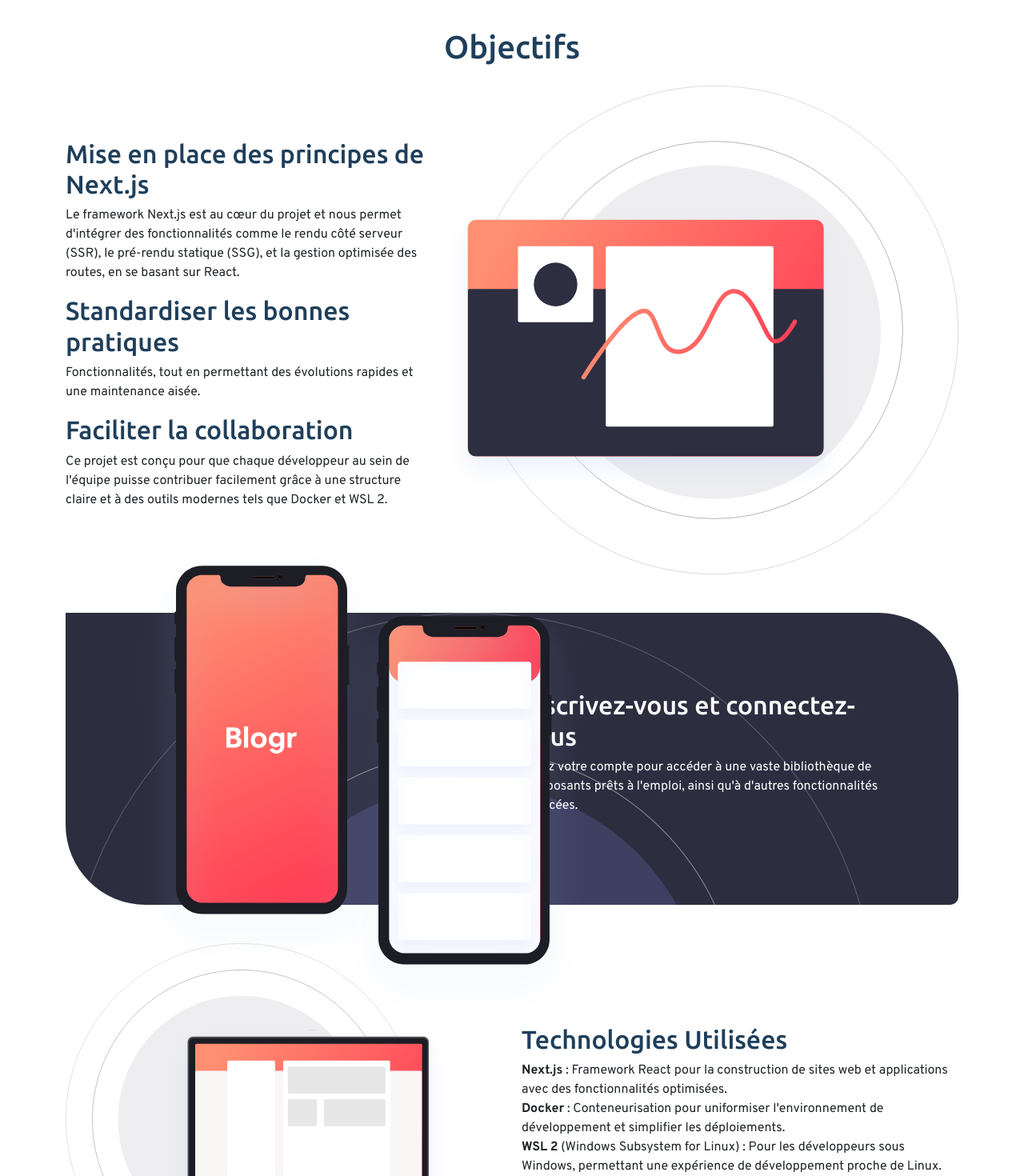
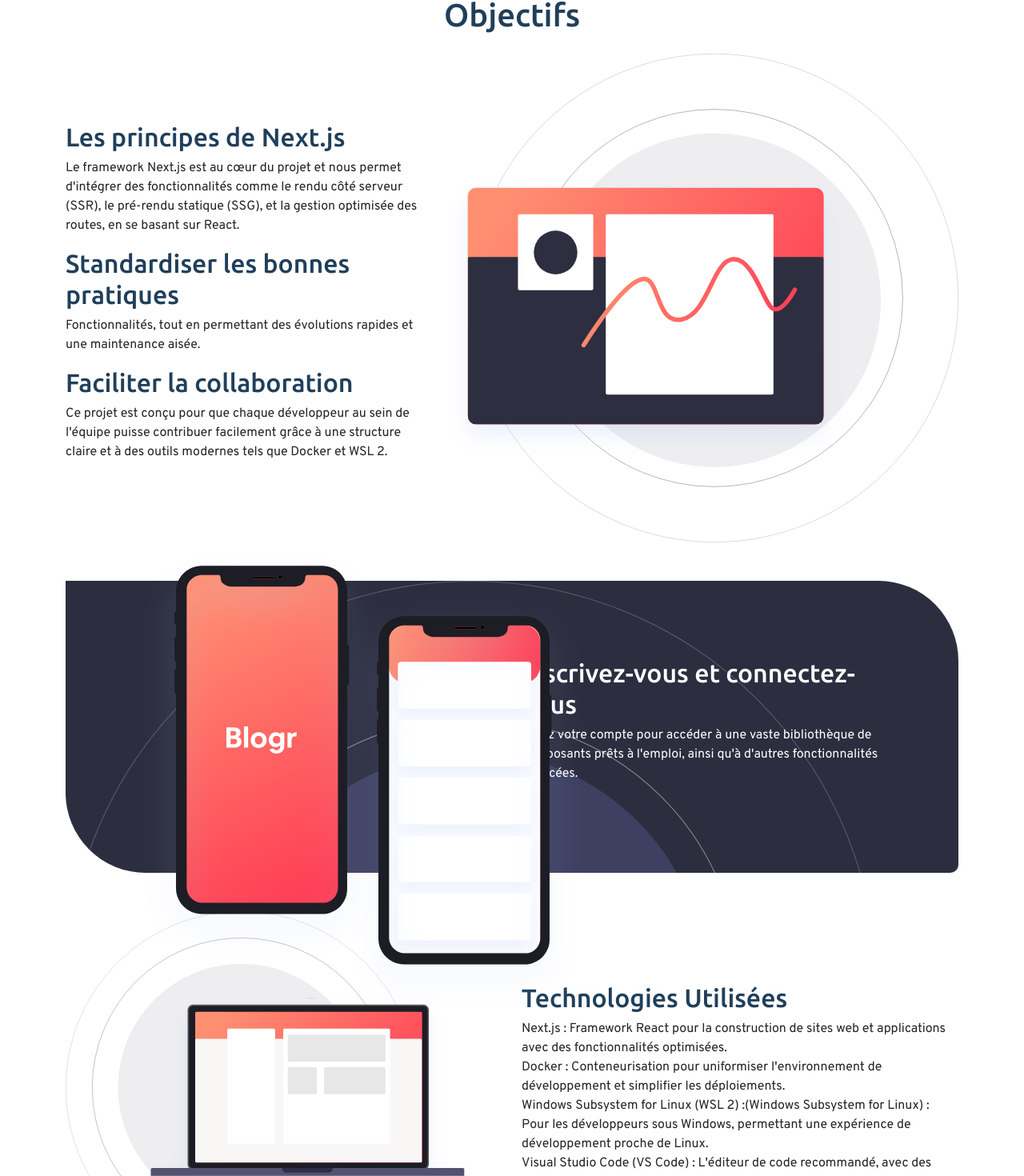
Before and after one commit to ThierryTouinPro/nextjs-starter-kit, a Next.js app in the folder with-docker-compose-app/next-app/: page / in a window 1280 px wide. Shown: the part 529-1999 px from the top of the page at 80% size. Built offline with nearby package versions, Linux system fonts and the light colour scheme; some icons are missing.

Commit message:
ZHA: DPPCP-152 Translate home page

```diff
--- a/with-docker-compose-app/next-app/i18n.js
+++ b/with-docker-compose-app/next-app/i18n.js
@@ -7,8 +7,8 @@
   .use(initReactI18next)
   .init({
     supportedLngs: ['en', 'fr'], // Liste des langues prises en charge
-    fallbackLng: 'en',           // Langue par défaut en cas d'absence de traduction
-    lng: 'en',                   // Langue actuelle (ou définissez-la dynamiquement)
+    fallbackLng: 'fr',           // Langue par défaut en cas d'absence de traduction
+    lng: 'fr',                   // Langue actuelle (ou définissez-la dynamiquement)
     ns: ['common'],              // Namespace par défaut
     defaultNS: 'common',
     interpolation: {
--- a/with-docker-compose-app/next-app/public/locales/en/common.json
+++ b/with-docker-compose-app/next-app/public/locales/en/common.json
@@ -1,4 +1,18 @@
 {
-    "goals": "Objectifs",
-    "description": "This is a description."
-  }
+  "goals": "Goals",
+  "goals-title-1": "Next.js Principles",
+  "goals-texte-1": "The Next.js framework is at the core of the project, allowing us to integrate features like server-side rendering (SSR), static pre-rendering (SSG), and optimized route management, all based on React.",
+  "goals-title-2": "Standardizing Best Practices",
+  "goals-texte-2": "Features that enable rapid development and easy maintenance.",
+  "goals-title-3": "Facilitating Collaboration",
+  "goals-texte-3": "This project is designed to allow every developer on the team to contribute easily through a clear structure and modern tools like Docker and WSL 2.",
+
+  "register-title": "Sign Up and Log In",
+  "register-text": "Create your account to access a large library of ready-to-use components and other advanced features.",
+
+  "technology-title": "Technologies Used",
+  "technology-next": "Next.js: A React framework for building websites and applications with optimized features.",
+  "technology-docker": "Docker: Containerization to standardize the development environment and simplify deployments.",
+  "technology-wsl": "Windows Subsystem for Linux (WSL 2): For Windows developers, providing a development experience close to Linux.",
+  "technology-vscode": "Visual Studio Code (VS Code): The recommended code editor, with extensions to streamline development with Next.js and Docker."
+}
--- a/with-docker-compose-app/next-app/public/locales/fr/common.json
+++ b/with-docker-compose-app/next-app/public/locales/fr/common.json
@@ -1,4 +1,19 @@
 {
     "goals": "Objectifs",
-    "description": "Ceci est une description."
-  }
+    "goals-title-1": "Les principes de Next.js",
+    "goals-texte-1": "Le framework Next.js est au cœur du projet et nous permet d'intégrer des fonctionnalités comme le rendu côté serveur (SSR), le pré-rendu statique (SSG), et la gestion optimisée des routes, en se basant sur React.",
+    "goals-title-2": "Standardiser les bonnes pratiques",
+    "goals-texte-2": "Fonctionnalités, tout en permettant des évolutions rapides et une maintenance aisée.",
+    "goals-title-3": "Faciliter la collaboration",
+    "goals-texte-3": "Ce projet est conçu pour que chaque développeur au sein de l'équipe puisse contribuer facilement grâce à une structure claire et à des outils modernes tels que Docker et WSL 2.",
+
+    "register-title": "Inscrivez-vous et connectez-vous",
+    "register-text": "Créez votre compte pour accéder à une vaste bibliothèque de composants prêts à l'emploi, ainsi qu'à d'autres fonctionnalités avancées.",
+
+    "technology-title": "Technologies Utilisées",
+    "technology-next": "Next.js : Framework React pour la construction de sites web et applications avec des fonctionnalités optimisées.",
+    "technology-docker": "Docker : Conteneurisation pour uniformiser l'environnement de développement et simplifier les déploiements.",
+    "technology-wsl": "Windows Subsystem for Linux (WSL 2) :(Windows Subsystem for Linux) : Pour les développeurs sous Windows, permettant une expérience de développement proche de Linux.",
+    "technology-vscode": "Visual Studio Code (VS Code) : L'éditeur de code recommandé, avec des extensions pour faciliter le développement sous Next.js et Docker."
+
+}
--- a/with-docker-compose-app/next-app/src/components/Home/FeatureExtras.tsx
+++ b/with-docker-compose-app/next-app/src/components/Home/FeatureExtras.tsx
@@ -1,6 +1,23 @@
 "use client";
 
+import { useTranslation } from "react-i18next";
+import { useEffect, useState } from 'react';
+
 export default function FeatureExtras(): JSX.Element {
+
+
+  const { t, i18n } = useTranslation('common');
+  const [isClient, setIsClient] = useState(false);
+
+  useEffect(() => {
+    setIsClient(true); // Marquer le composant comme monté côté client
+  }, []);
+
+  if (!isClient) {
+    // Rendu d'un indicateur de chargement ou un élément temporaire pour éviter le rendu côté serveur
+    return <h1>Loading...</h1>;
+  }
+
   return (
     <>
       <div className="col-md-6">
@@ -13,20 +30,14 @@
         </div>
       </div>
       <div className="col-md-6">
-        <h2>Technologies Utilisées</h2>
-        <strong>Next.js</strong> : Framework React pour la construction de sites
-        web et applications avec des fonctionnalités optimisées.
+        <h2>{t('technology-title')}</h2>
+        {t('technology-next')}
         <br />
-        <strong>Docker</strong> : Conteneurisation pour uniformiser
-        l'environnement de développement et simplifier les déploiements.
+        {t('technology-docker')}
         <br />
-        <strong>WSL 2</strong> (Windows Subsystem for Linux) : Pour les
-        développeurs sous Windows, permettant une expérience de développement
-        proche de Linux.
+        {t('technology-wsl')}
         <br />
-        <strong>Visual Studio Code (VS Code)</strong> : L'éditeur de code
-        recommandé, avec des extensions pour faciliter le développement sous
-        Next.js et Docker.
+        {t('technology-vscode')}
         <br />
       </div>
     </>
--- a/with-docker-compose-app/next-app/src/components/Home/FeatureFuture.tsx
+++ b/with-docker-compose-app/next-app/src/components/Home/FeatureFuture.tsx
@@ -1,32 +1,37 @@
 "use client";
 
 import { useTranslation } from "react-i18next";
+import { useEffect, useState } from 'react';
 
 export default function FeatureFuture(): JSX.Element {
-  const { t } = useTranslation('common');
+
+  const { t, i18n } = useTranslation('common');
+  const [isClient, setIsClient] = useState(false);
+
+  useEffect(() => {
+    setIsClient(true); // Marquer le composant comme monté côté client
+  }, []);
+
+  if (!isClient) {
+    // Rendu d'un indicateur de chargement ou un élément temporaire pour éviter le rendu côté serveur
+    return <h1>Loading...</h1>;
+  }
 
   return (
     <>
-      <p>{t('description')}</p>
-      <h1 className="text-center my-4">Objectifs</h1>
+      <h1 className="text-center my-4">{t('goals')}</h1>
       <div className="col-md-5">
-        <h2>Mise en place des principes de Next.js</h2>
+        <h2>{t('goals-title-1')}</h2>
         <p>
-          Le framework Next.js est au cœur du projet et nous permet d'intégrer
-          des fonctionnalités comme le rendu côté serveur (SSR), le pré-rendu
-          statique (SSG), et la gestion optimisée des routes, en se basant sur
-          React.
+          {t('goals-texte-1')}
         </p>
-        <h2>Standardiser les bonnes pratiques</h2>
+        <h2>{t('goals-title-2')}</h2>
         <p>
-          Fonctionnalités, tout en permettant des évolutions rapides et une
-          maintenance aisée.
+          {t('goals-texte-2')}
         </p>
-        <h2>Faciliter la collaboration</h2>
+        <h2>{t('goals-title-3')}</h2>
         <p>
-          Ce projet est conçu pour que chaque développeur au sein de l'équipe
-          puisse contribuer facilement grâce à une structure claire et à des
-          outils modernes tels que Docker et WSL 2.
+          {t('goals-texte-3')}
         </p>
       </div>
       <div className="col-md-7">
--- a/with-docker-compose-app/next-app/src/components/Home/FeatureInfrastructure.tsx
+++ b/with-docker-compose-app/next-app/src/components/Home/FeatureInfrastructure.tsx
@@ -1,6 +1,22 @@
 "use client";
 
+import { useTranslation } from "react-i18next";
+import { useEffect, useState } from 'react';
+
 export default function FeatureInfrastructure(): JSX.Element {
+
+  const { t, i18n } = useTranslation('common');
+  const [isClient, setIsClient] = useState(false);
+
+  useEffect(() => {
+    setIsClient(true); // Marquer le composant comme monté côté client
+  }, []);
+
+  if (!isClient) {
+    // Rendu d'un indicateur de chargement ou un élément temporaire pour éviter le rendu côté serveur
+    return <h1>Loading...</h1>;
+  }
+
   return (
     <>
       <div className="row">
@@ -14,11 +30,9 @@
           </div>
         </div>
         <div className="col-md-6">
-          <h2 className="text-white">Inscrivez-vous et connectez-vous</h2>
+          <h2 className="text-white">{t('register-title')}</h2>
           <p>
-            Créez votre compte pour accéder à une vaste bibliothèque de
-            composants prêts à l'emploi, ainsi qu'à d'autres fonctionnalités
-            avancées.
+            {t('register-text')}
           </p>
         </div>
       </div>
```
